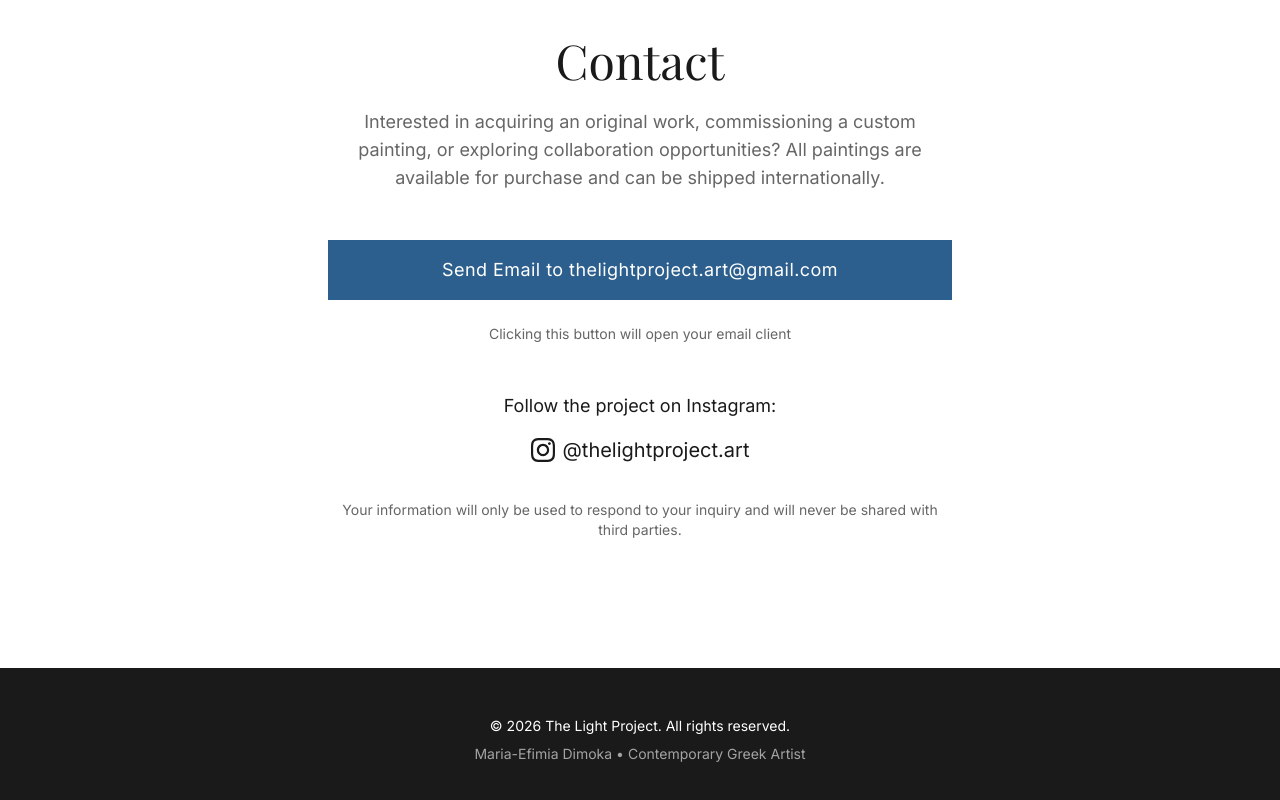
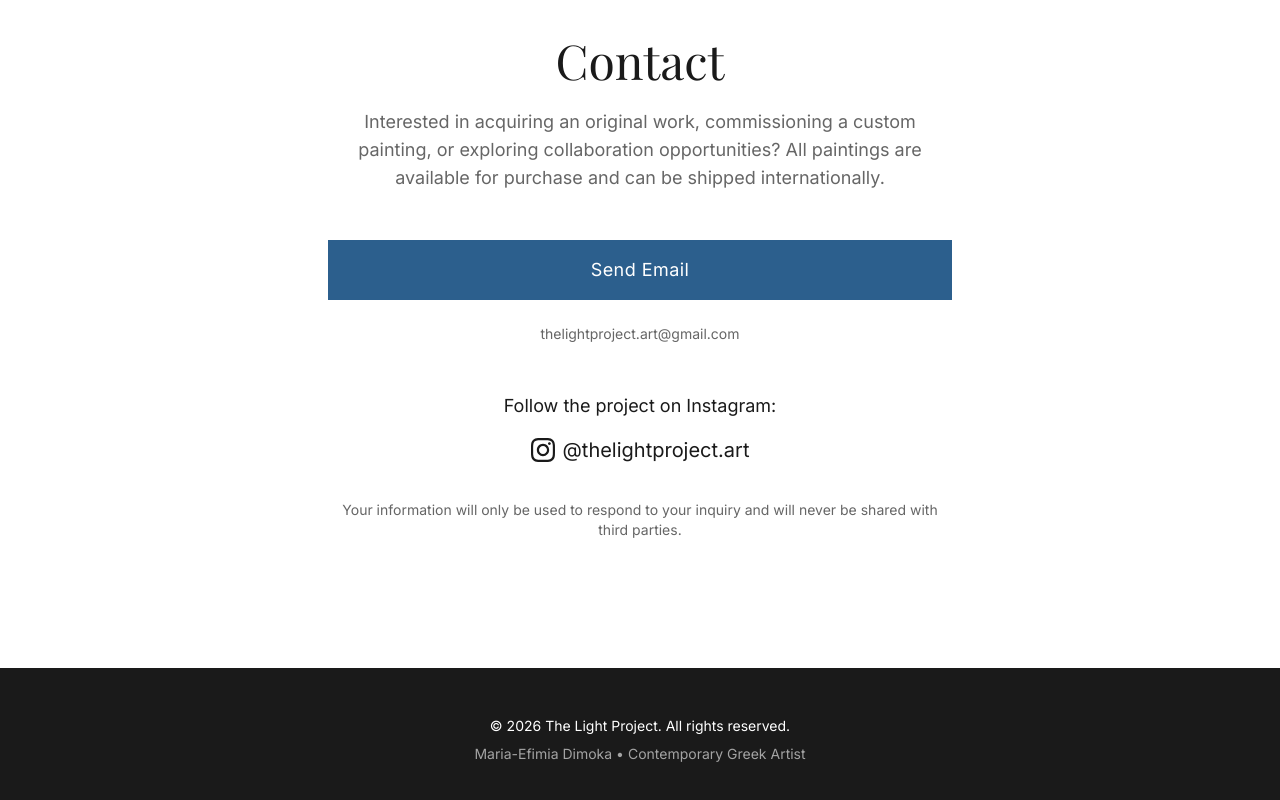
Before and after one commit to misterlemo/thelightproject.art, a Next.js app: page / in a window 1280 px wide. Shown: the part 6705-7505 px from the top of the page. Built offline with nearby package versions, Linux system fonts and the light colour scheme.

Commit message:
Use simple anchor link for email - guaranteed to work

```diff
--- a/components/Contact.tsx
+++ b/components/Contact.tsx
@@ -1,12 +1,4 @@
-"use client";
-
-import { useState } from "react";
-
 export default function Contact() {
-  const handleEmailClick = () => {
-    window.location.href = "mailto:thelightproject.art@gmail.com";
-  };
-
   return (
     <section
       id="contact"
@@ -22,15 +14,15 @@ export default function Contact() {
         </p>
 
         <div className="text-center space-y-6">
-          <button
-            onClick={handleEmailClick}
-            className="w-full bg-accent text-white px-12 py-4 hover:bg-accent-hover transition-all duration-300 text-lg tracking-wide"
+          <a
+            href="mailto:thelightproject.art@gmail.com?subject=Inquiry%20-%20The%20Light%20Project"
+            className="inline-block w-full bg-accent text-white px-12 py-4 hover:bg-accent-hover transition-all duration-300 text-lg tracking-wide text-center"
           >
-            Send Email to thelightproject.art@gmail.com
-          </button>
+            Send Email
+          </a>
 
           <p className="text-sm text-secondary">
-            Clicking this button will open your email client
+            thelightproject.art@gmail.com
           </p>
         </div>
 
```
